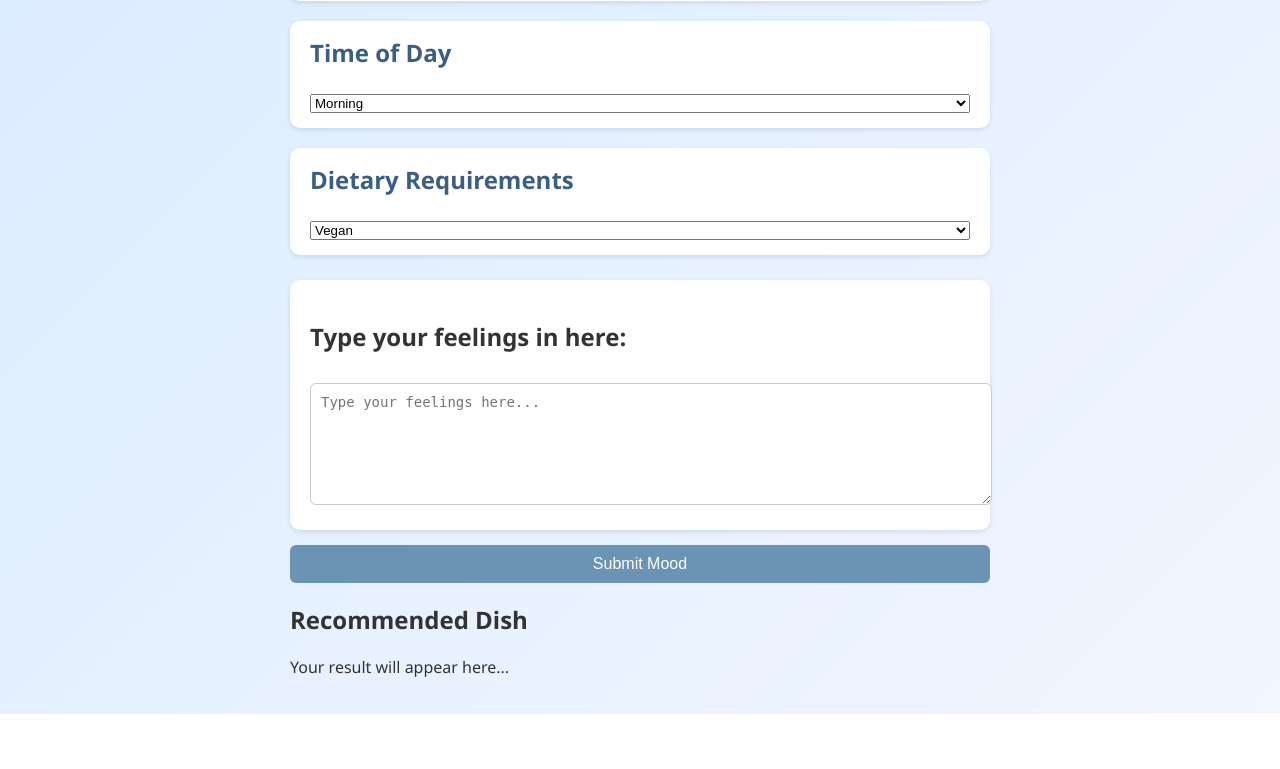
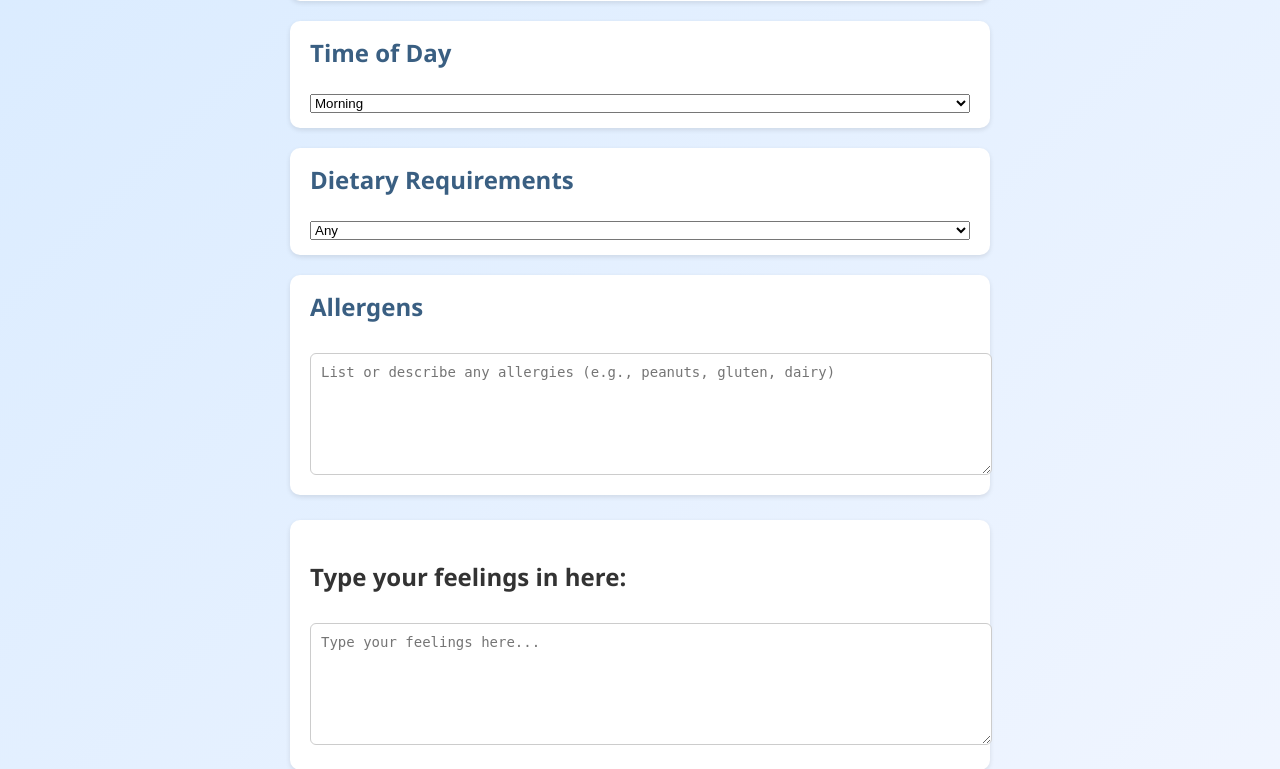
Before and after one commit to csyt0618/DurHack-SYD, a Flask app: page /home in a window 1280 px wide. Shown: the part 1069-1838 px from the top of the page. Before the commit the page ends 1783 px from the top, so only its background shows below. Run offline with Flask 3, Linux system fonts and the light colour scheme; some libraries are stand-ins or nearby versions.

Commit message:
added allerges and dietaries

```diff
--- a/app.py
+++ b/app.py
@@ -105,12 +105,16 @@ def recommend():
         data = request.get_json()
         sliders = data.get('sliders', {})
         paragraph = data.get('paragraph', '')
+        diet = data.get('diet', 'any')
+        allergens = data.get('allergens', '')
 
         prompt = f"""
 You are a friendly culinary assistant. The user gave these mood values and a short note.
 
 MOOD DATA: {json.dumps(sliders, indent=2)}
 USER NOTE: \"\"\"{paragraph.strip()}\"\"\"
+DIETARY REQUIREMENTS: {diet}
+ALLERGENS: {allergens}
 
 Your task:
 1. Suggest one dish that matches their current mood or helps them feel better.
--- a/static/js/index.js
+++ b/static/js/index.js
@@ -110,13 +110,15 @@ document.addEventListener("DOMContentLoaded", () => {
     };
 
     const paragraph = paragraphBox.value.trim();
+    const diet = document.getElementById("dietSelect").value;
+    const allergens = document.getElementById("allergensInput").value.trim();
     output.textContent = "Thinking...";
 
     try {
       const resp = await fetch("/recommend", {
         method: "POST",
         headers: { "Content-Type": "application/json" },
-        body: JSON.stringify({ sliders, paragraph })
+        body: JSON.stringify({ sliders, paragraph, diet, allergens })
       });
 
       const data = await resp.json();
--- a/templates/home.html
+++ b/templates/home.html
@@ -96,6 +96,7 @@
           <span id="bingingValue">50%</span>
           <label>Cravings:
             <select id="cravingSelect">
+              <option value="any">Any</option>
               <option value="sweet">Sweet</option>
               <option value="salty">Salty</option>
               <option value="spicy">Spicy</option>
@@ -118,13 +119,19 @@
     <div class="mood-box">
         <h2>Dietary Requirements</h2>
         <select id="dietSelect">
+          <option value="any">Any</option>
           <option value="vegan">Vegan</option>
           <option value="vegetarian">Vegetarian</option>
           <option value="non-vegetarian">Non-Vegetarian</option>
-          <option value="any">Any</option>
+
         </select>
       </div>
     </section>
+
+    <div class="mood-box">
+      <h2>Allergens</h2>
+      <textarea id="allergensInput" placeholder="List or describe any allergies (e.g., peanuts, gluten, dairy)" rows="4"></textarea>
+    </div>
 
     <!-- TEXT INPUT -->
     <section class="text-section">
```
